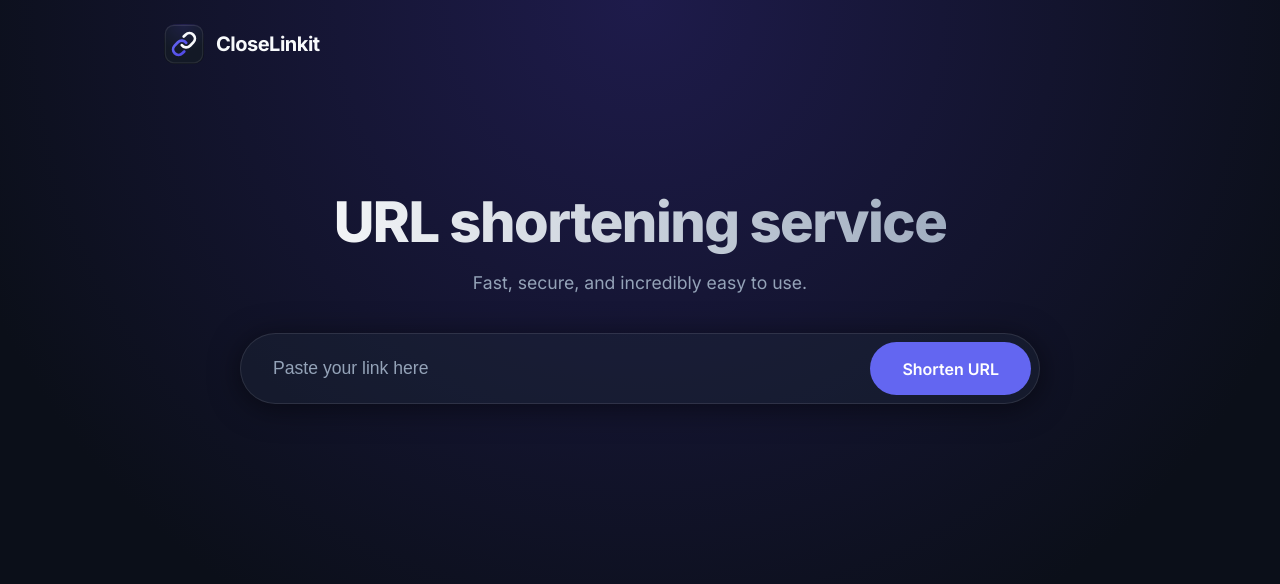
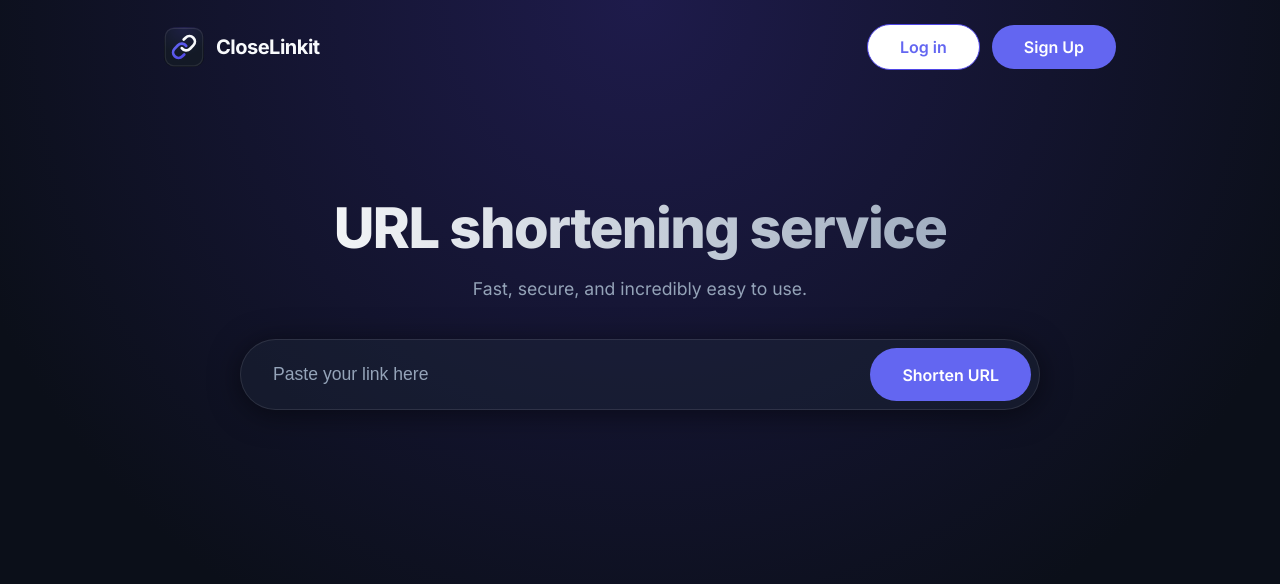
Before and after one commit to JorgeLR0610/CloseLinkit, a React (Vite) app in the folder frontend/: page / in a window 1280 px wide. Shown: the top 584 px of the page. Built offline with nearby package versions, Linux system fonts and the light colour scheme; no server answers.

Commit message:
feat: add auth buttons
- Add login and signup buttons on header
- Add react-router as dependency

```diff
--- a/frontend/package.json
+++ b/frontend/package.json
@@ -18,7 +18,8 @@
     "react": "^19.2.8",
     "react-dom": "^19.2.8",
     "react-hot-toast": "^2.6.0",
-    "react-icons": "^5.7.0"
+    "react-icons": "^5.7.0",
+    "react-router": "^8.3.1"
   },
   "devDependencies": {
     "@testing-library/jest-dom": "^7.0.1",
--- a/frontend/src/components/Header/Header.css
+++ b/frontend/src/components/Header/Header.css
@@ -4,18 +4,57 @@
   align-items: center;
   padding: 24px 0;
 }
+
 .logo-container {
   display: flex;
   align-items: center;
   gap: 12px;
   color: var(--text-primary);
 }
+
 .logo-text {
   font-weight: 700;
   font-size: 1.25rem;
   letter-spacing: -0.5px;
 }
+
 .header-logo {
   width: 40px;
   height: 40px;
 }
+
+.header-actions {
+  display: flex;
+  align-items: center;
+  gap: 0.75rem;
+}
+
+.btn {
+  border: none;
+  padding: 0.75rem 2rem;
+  border-radius: 99px;
+  font-weight: 600;
+  font-size: 1rem;
+  cursor: pointer;
+  transition: background-color 0.2s ease;
+}
+
+.login-btn {
+  border: 1px solid var(--accent-hover);
+  background: white;
+  color: var(--accent-color);
+}
+
+.login-btn:hover {
+  background: var(--accent-hover);
+  color: white;
+}
+
+.signup-btn {
+  background: var(--accent-color);
+  color: #ffffff;
+}
+
+.signup-btn:hover {
+  background: var(--accent-hover);
+}
--- a/frontend/src/components/Header/Header.tsx
+++ b/frontend/src/components/Header/Header.tsx
@@ -8,6 +8,14 @@ export default function Header() {
         <img src={logo} alt="CloseLinkit" className="header-logo" />
         <span className="logo-text">CloseLinkit</span>
       </div>
+      <div className="header-actions">
+        <button type="button" className="btn login-btn">
+          Log in
+        </button>
+        <button type="button" className="btn signup-btn">
+          Sign Up
+        </button>
+      </div>
     </header>
   );
 }
```
Also changed, not shown: 1 other file (tests, documents, lock files or other folders).
